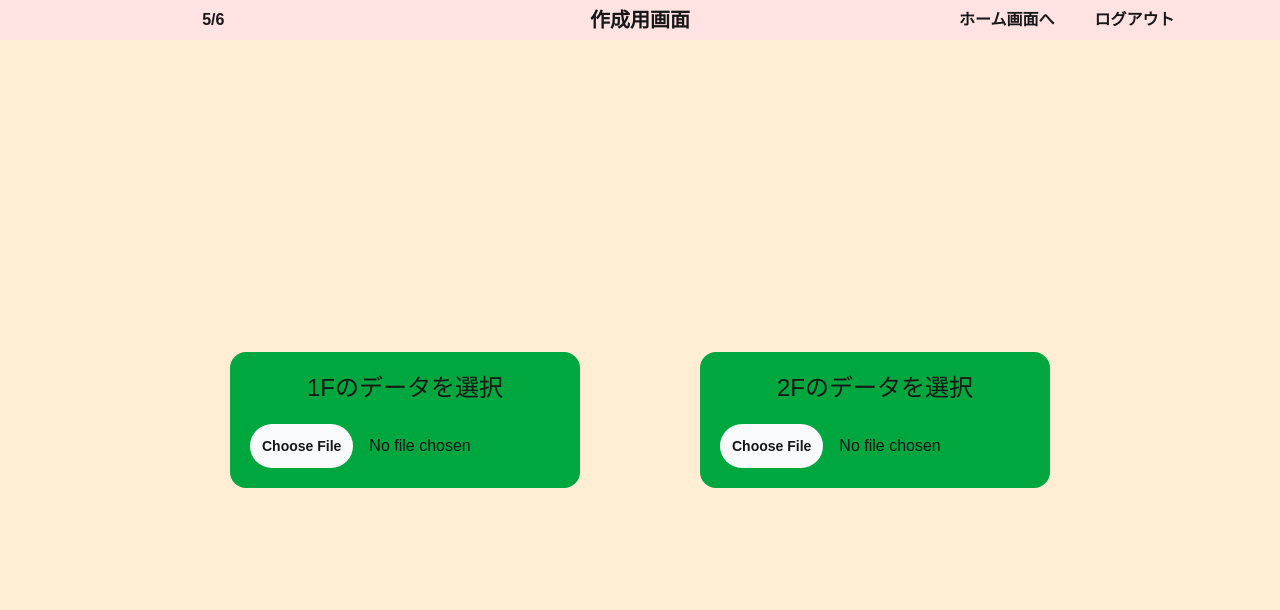
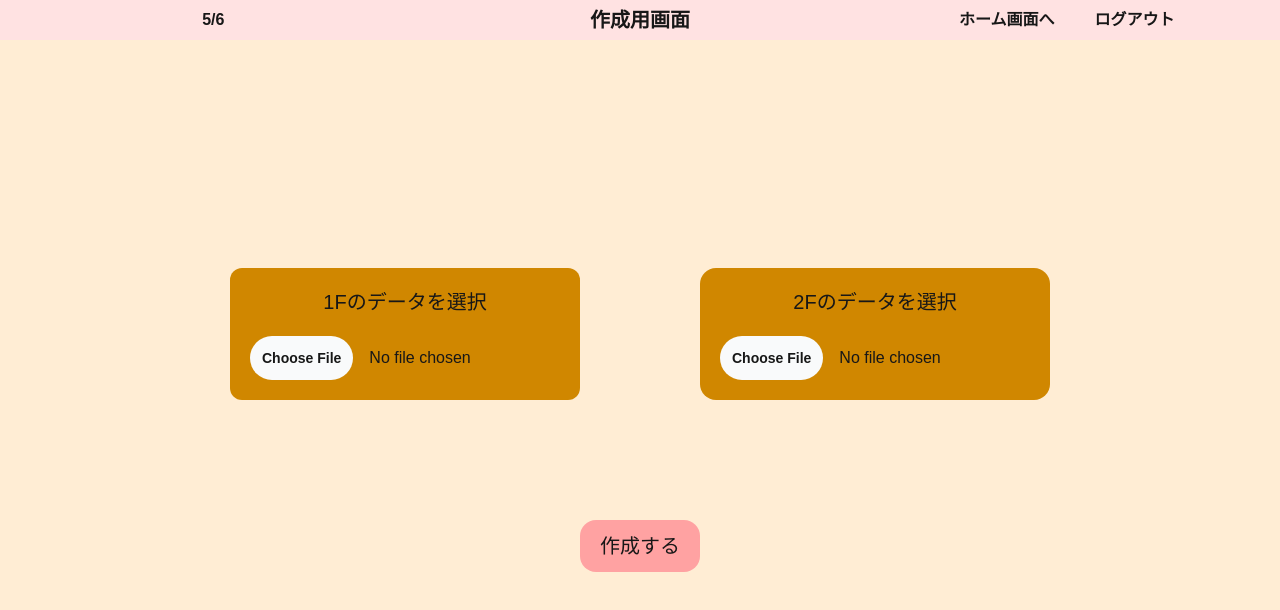
Before and after one commit to kiyo-8jo/cleaning-app, a Next.js app: page /create in a window 1280 px wide. Shown: the top 610 px of the page. Built offline with nearby package versions, Linux system fonts and the light colour scheme.

Commit message:
[add] 作成用画面のアイドル時に表示する画面の作成
エクセルファイルをinputで選択し、取得するための画面と機能を作成しました。
また、そのためにSheetJS(xlsx)をインストールしました。

```diff
--- a/package.json
+++ b/package.json
@@ -17,7 +17,8 @@
     "react": "^19.0.0",
     "react-dom": "^19.0.0",
     "react-icons": "^5.5.0",
-    "react-redux": "^9.2.0"
+    "react-redux": "^9.2.0",
+    "xlsx": "https://cdn.sheetjs.com/xlsx-0.20.2/xlsx-0.20.2.tgz"
   },
   "devDependencies": {
     "@eslint/eslintrc": "^3",
--- a/src/app/(main)/create/page.tsx
+++ b/src/app/(main)/create/page.tsx
@@ -1,28 +1,20 @@
+"use client";
+
+import CreateForm from "@/app/components/create/CreateForm";
+
+import { useAppSelector } from "@/app/lib/hooks/hooks";
+import Changing from "@/app/components/create/Changing";
+import Success from "@/app/components/create/Success";
+
 const CreatePage = () => {
+  const { createRoomsStatus } = useAppSelector((state) => state.createRooms);
+
   return (
     <main className="bg-orange-100 h-[95vh] flex flex-col justify-center items-center">
-      <div className="flex gap-30">
-        <div className="bg-green-600 flex flex-col justify-center w-[350px] p-5 rounded-2xl">
-          <label className="flex justify-center mb-5 text-2xl font-medium">
-            1Fのデータを選択
-          </label>
-          <input
-            id="file_input"
-            type="file"
-            className="file:mr-4 file:rounded-full file:bg-gray-50 file:p-3 file:text-sm file:font-semibold cursor-pointer file:cursor-pointer"
-          />
-        </div>
-        <div className="bg-green-600 flex flex-col justify-center w-[350px] p-5 rounded-2xl">
-          <label className="flex justify-center mb-5 text-2xl font-medium">
-            2Fのデータを選択
-          </label>
-          <input
-            type="file"
-            id="2f"
-            className="file:mr-4 file:rounded-full file:bg-gray-50 file:p-3 file:text-sm file:font-semibold cursor-pointer file:cursor-pointer"
-          />
-        </div>
-      </div>
+      {createRoomsStatus === "idle" && <CreateForm />}
+      {createRoomsStatus === "pending" && <Changing />}
+      {createRoomsStatus === "succeeded" && <Success />}
+      {createRoomsStatus === "failed" && <div>エラーが発生しました;</div>}
     </main>
   );
 };
--- /dev/null
+++ b/src/app/components/create/CreateForm.tsx
@@ -0,0 +1,92 @@
+"use client";
+
+import {
+  createNewRooms,
+  setNewRooms1f,
+  setNewRooms2f,
+} from "@/app/lib/features/createRooms/createRoomsSlice";
+import { useAppDispatch, useAppSelector } from "@/app/lib/hooks/hooks";
+import { RoomType } from "@/app/types/types";
+import * as XLSX from "xlsx";
+
+const CreateForm = () => {
+  const dispatch = useAppDispatch();
+  const { newRooms1f, newRooms2f } = useAppSelector(
+    (state) => state.createRooms
+  );
+  const handleChange = (
+    e: React.ChangeEvent<HTMLInputElement>,
+    floor: string
+  ) => {
+    // Excelデータの抽出とデータセット
+    if (e.target.files?.length) {
+      const reader = new FileReader();
+      reader.readAsArrayBuffer(e.target.files![0]);
+      reader.onload = (e: ProgressEvent<FileReader>) => {
+        const data = e.target!.result;
+        const workbook = XLSX.read(data, { type: "binary" });
+        const sheetName = workbook.SheetNames[0];
+        const sheet = workbook.Sheets[sheetName];
+        const parseData: RoomType[] | null = XLSX.utils.sheet_to_json(sheet);
+        const setFunction = floor === "1f" ? setNewRooms1f : setNewRooms2f;
+        dispatch(setFunction(parseData));
+      };
+    }
+  };
+
+  const handleSubmit = async (e: React.FormEvent) => {
+    e.preventDefault();
+    // データ更新用APIをたたく
+    await dispatch(createNewRooms({ newRooms1f, newRooms2f }));
+  };
+  return (
+    <main>
+      <form onSubmit={handleSubmit} className="flex flex-col gap-30 ">
+        <div className="flex gap-30">
+          <div className="bg-yellow-600 flex flex-col justify-center w-[350px] p-5 rounded-xl">
+            <label
+              htmlFor="1f_date"
+              className="flex justify-center mb-5 text-xl font-medium"
+            >
+              1Fのデータを選択
+            </label>
+            <input
+              id="1f_date"
+              name="1f_date"
+              type="file"
+              accept=".xlsx"
+              onChange={(e) => handleChange(e, "1f")}
+              className="file:mr-4 file:rounded-full file:bg-gray-50 file:p-3 file:text-sm file:font-semibold cursor-pointer file:cursor-pointer"
+            />
+          </div>
+          <div className="bg-yellow-600 flex flex-col justify-center w-[350px] p-5 rounded-2xl">
+            <label
+              htmlFor="2f_date"
+              className="flex justify-center mb-5 text-xl font-medium"
+            >
+              2Fのデータを選択
+            </label>
+            <input
+              type="file"
+              id="2f_date"
+              name="2f_date"
+              accept=".xlsx"
+              onChange={(e) => handleChange(e, "2f")}
+              className="file:mr-4 file:rounded-full file:bg-gray-50 file:p-3 file:text-sm file:font-semibold cursor-pointer file:cursor-pointer"
+            />
+          </div>
+        </div>
+        <div className="flex justify-center">
+          <button
+            type="submit"
+            className="w-[120px] bg-red-300 rounded-2xl p-3 text-xl font-medium cursor-pointer"
+          >
+            作成する
+          </button>
+        </div>
+      </form>
+    </main>
+  );
+};
+
+export default CreateForm;
```
Also changed, not shown: 1 other file (tests, documents, lock files or other folders).
